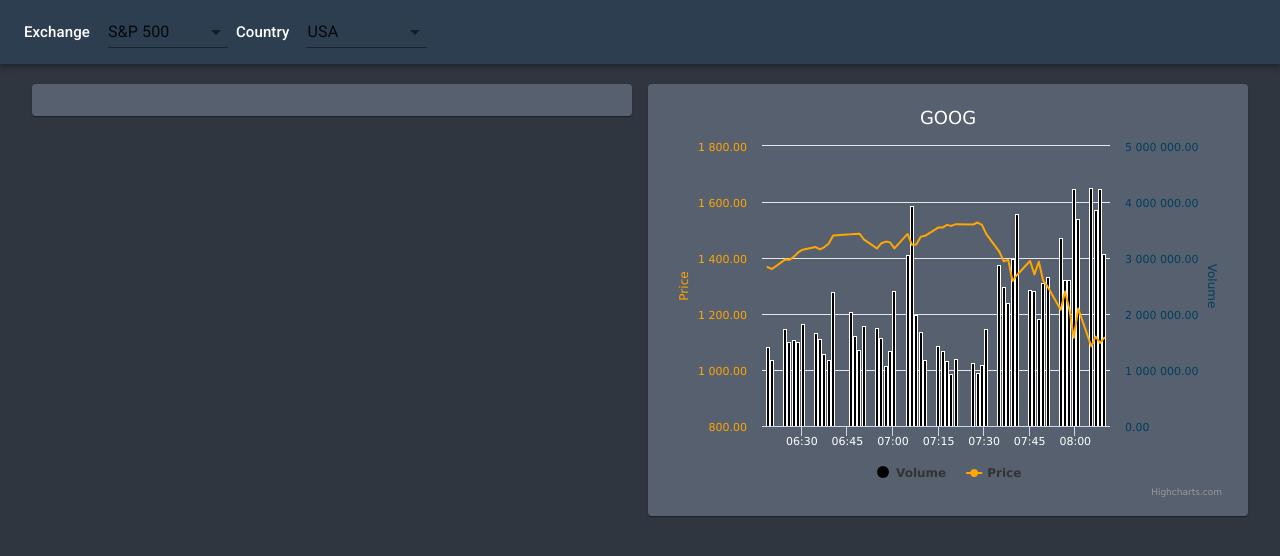
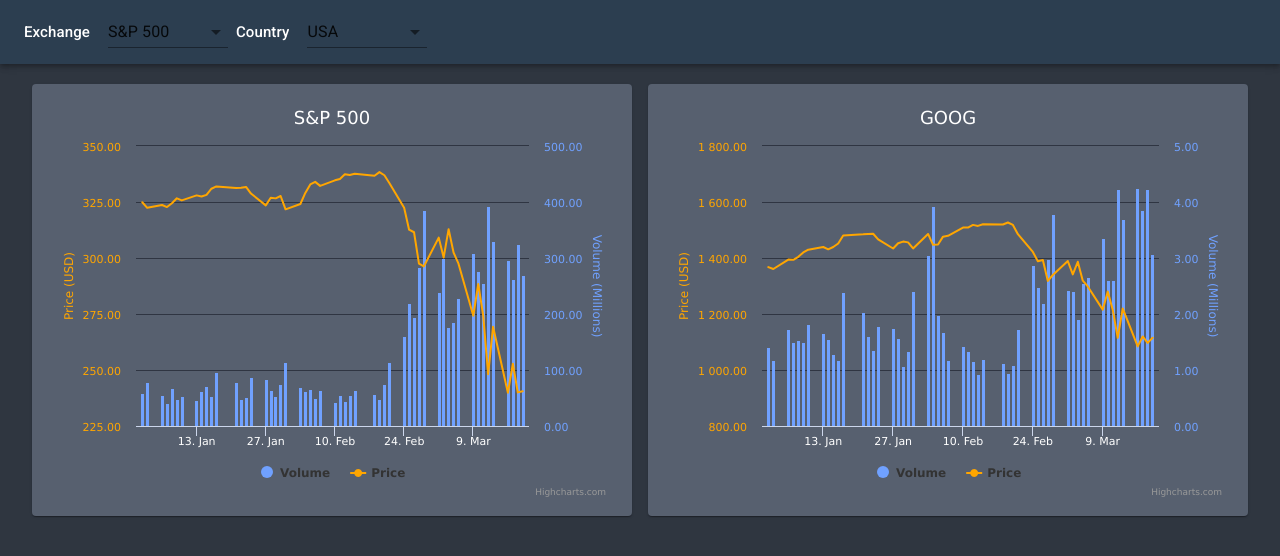
Before and after one commit to Robtaddeo/Coronadex, a React (Create React App) app in the folder client/: page / in a window 1280 px wide. Shown: the top 556 px of the page. Built offline with nearby package versions, Linux system fonts and the light colour scheme.

Commit message:
fixing datetime

```diff
--- /dev/null
+++ b/client/public/Data/GSPC.json
@@ -0,0 +1 @@
+[{"name": "Volume", "data": [], "yAxis": 1}, {"name": "Price", "data": []}]
--- /dev/null
+++ b/client/public/Data/INX.json
@@ -0,0 +1 @@
+[{"name": "Volume", "data": [], "yAxis": 1}, {"name": "Price", "data": []}]
--- /dev/null
+++ b/client/public/Data/SPX.json
@@ -0,0 +1 @@
+[{"name": "Volume", "data": [], "type": "column", "color": "#70a1ff", "style": {"border": "0px"}, "yAxis": 1}, {"name": "Price", "data": [], "type": "line", "color": "#ffa600"}]
--- /dev/null
+++ b/client/public/Data/^SPX.json
@@ -0,0 +1 @@
+[{"name": "Volume", "data": [[1584576000.0, 200728397]], "yAxis": 1}, {"name": "Price", "data": [[1584576000.0, 2409.39]]}]
--- /dev/null
+++ b/client/public/Data/stocks.json
@@ -0,0 +1 @@
+[{"name": "Alphabet", "ticker": "GOOG"}, {"name": "S&P 500 Spyder ETF", "ticker": "SPY"}]
--- a/client/src/Components/Chart.js
+++ b/client/src/Components/Chart.js
@@ -47,22 +47,22 @@
                         }
                     },
                     title: {
-                        text: 'Price',
+                        text: 'Price (USD)',
                         style: {
                             color: "#ffa600"
                         }
                     }
                 }, { // Secondary yAxis
+                    gridLineColor: '#2f3542',
                     title: {
-                        text: 'Volume',
+                        text: 'Volume (Millions)',
                         style: {
-                            color: "#003f5c"
+                            color: "#70a1ff"
                         }
                     },
                     labels: {
-                        format: '${value}',
                         style: {
-                            color: "#003f5c"
+                            color: "#70a1ff"
                         },
                         formatter: function() {
                             return Highcharts.numberFormat(this.value, 2);
@@ -73,10 +73,16 @@
                 tooltip: {
                     shared: true
                 },
+                plotOptions: {
+                    series: {
+                      stacking: 'normal',
+                      borderWidth: 0
+                    }
+                  },
                 xAxis: {
                     type: 'datetime',
+                    ordinal: true,
                     enabled: true,
-                    gridLineColor: '#2d3436',
                     labels: {
                         style : {
                             color: 'white'
@@ -88,36 +94,10 @@
                         }
                     }
                 },
-                plotOptions: {
-                    area: {
-                        fillColor: {
-                            linearGradient: {
-                                x1: 0,
-                                y1: 0,
-                                x2: 0,
-                                y2: 1
-                            },
-                            stops: [
-                                [0, Highcharts.getOptions().colors[0]],
-                                [1, Highcharts.color(Highcharts.getOptions().colors[0]).setOpacity(0).get('rgba')]
-                            ]
-                        },
-                        marker: {
-                            radius: 2
-                        },
-                        lineWidth: 1,
-                        states: {
-                            hover: {
-                                lineWidth: 1
-                            }
-                        },
-                        threshold: null
-                    }
-                },
-                series: []
+                series: this.state.data,
             };
 
-        options.series = this.state.data;
+        // options.series = this.state.data;
         return(
             <div>
                 <HighchartsReact highcharts={Highcharts} options={options} />
--- a/client/src/Components/Dashboard.js
+++ b/client/src/Components/Dashboard.js
@@ -32,11 +32,11 @@
                 <Grid container spacing={2}>
                     <Grid item xs={6}>
                         <Paper className={classes.paper}>
-                            {/* <Chart
-                                title="USD to EUR Exchange Rate over Time"
-                                dataUrl="https://cdn.jsdelivr.net/gh/highcharts/highcharts@v7.0.0/samples/data/usdeur.json"
+                        <Chart
+                                title="S&P 500"
+                                dataUrl="/Data/SPY.json"
                                 series=""
-                            /> */}
+                            />
                         </Paper>
                     </Grid>
                     <Grid item xs={6}>
```
Also changed, not shown: client/public/Data/GOOG.json (+1 -1 lines), client/public/Data/SPY.json (added, +1 -0 lines), 2 other files (tests, documents, lock files or other folders).
